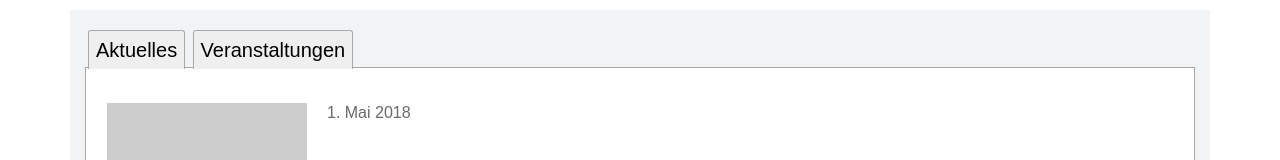
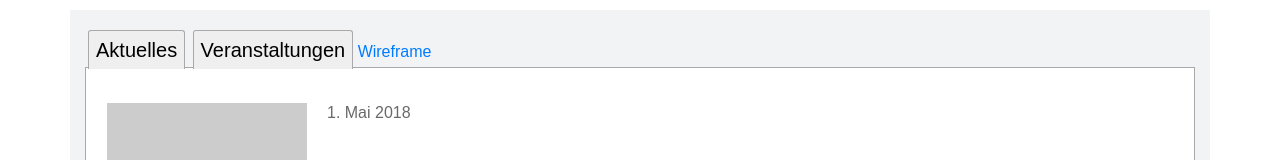
Before and after one commit to RadekKosiada/calendar, a plain HTML site: page index.html in a window 1280 px wide. Shown: the top 160 px of the page. Drawn offline with nearby package versions, Linux system fonts and the light colour scheme; placeholder pictures from the web are drawn by us.

Commit message:
adding a new button 'wireframe'

```diff
--- a/index.html
+++ b/index.html
@@ -17,6 +17,7 @@
       <div id='menu'>
         <button id='akt-btn' href="#" target="_blank">Aktuelles</button>
         <button id='ver-btn' href="#" target="_blank">Veranstaltungen</button>
+        <a id='learn-btn' href="https://radekkosiada.github.io/calendar.png" target="_blank">Wireframe</a>
       </div>
       <div id ='events'>
 
```
